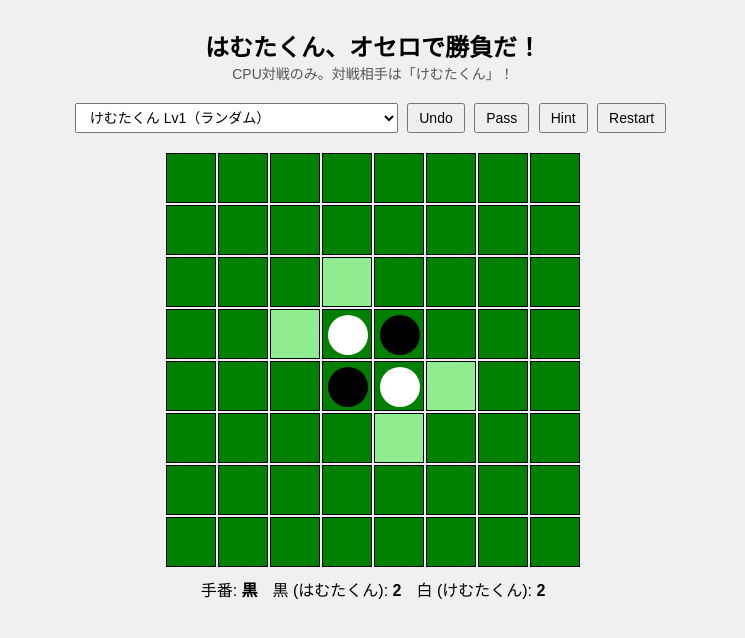
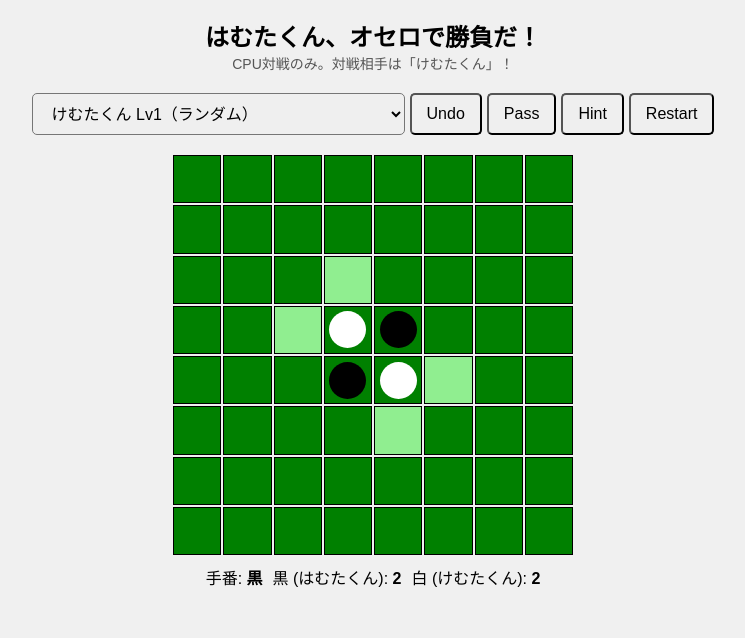
Before and after one commit to kenichiroukatani-commits/hamu_othello, a plain HTML site: page index.html in a window 1280 px wide. Shown: the whole page, without its empty margins (267-1012 px from the left). Drawn offline with Linux system fonts and the light colour scheme.

Commit message:
Add files via upload

```diff
--- a/index.html
+++ b/index.html
@@ -5,20 +5,20 @@
 <meta name="viewport" content="width=device-width, initial-scale=1.0">
 <title>はむたくん、オセロで勝負だ！</title>
 <style>
-body { font-family:sans-serif; display:flex; flex-direction:column; align-items:center; padding:20px; background:#f0f0f0; }
-.title { font-size:24px; font-weight:bold; }
-.subtitle { font-size:14px; color:#555; margin-bottom:10px; }
-.controls { margin:10px 0; }
-.controls select, .controls button { margin-right:5px; padding:5px 10px; font-size:14px; }
-.board { display:grid; grid-template-columns:repeat(8,50px); grid-template-rows:repeat(8,50px); gap:2px; margin-top:10px; }
-.square { width:50px; height:50px; background:green; border:1px solid #000; position:relative; cursor:pointer; }
-.disc { width:40px; height:40px; border-radius:50%; position:absolute; top:5px; left:5px; }
+body { font-family:sans-serif; display:flex; flex-direction:column; align-items:center; padding:10px; background:#f0f0f0; }
+.title { font-size:24px; font-weight:bold; text-align:center; }
+.subtitle { font-size:14px; color:#555; margin-bottom:10px; text-align:center; }
+.controls { margin:10px 0; display:flex; flex-wrap:wrap; justify-content:center; gap:5px; }
+.controls select, .controls button { padding:10px 15px; font-size:16px; border-radius:5px; }
+.board { display:grid; grid-template-columns:repeat(8,1fr); width:95vw; max-width:400px; aspect-ratio:1; gap:2px; margin-top:10px; }
+.square { background:green; border:1px solid #000; position:relative; }
+.disc { width:80%; height:80%; border-radius:50%; position:absolute; top:10%; left:10%; }
 .disc.black { background:black; }
 .disc.white { background:white; }
 .hint { background:lightgreen; }
-.scoreboard { margin-top:10px; display:flex; gap:15px; font-size:16px; }
+.scoreboard { margin-top:10px; display:flex; flex-wrap:wrap; gap:10px; font-size:16px; justify-content:center; }
 .scoreboard span { font-weight:bold; }
-#status { margin-top:10px; font-size:18px; font-weight:bold; }
+#status { margin-top:10px; font-size:18px; font-weight:bold; text-align:center; }
 </style>
 </head>
 <body>
@@ -68,27 +68,27 @@ const btnHint=document.getElementById('btn-hint');
 const btnPass=document.getElementById('btn-pass');
 const levelSelect=document.getElementById('levelSelect');
 
-let state = { board:createInitialBoard(), turn:BLACK, showHints:true, history:[], level:1 };
+let state={board:createInitialBoard(), turn:BLACK, showHints:true, history:[], level:1};
 
 function createInitialBoard(){
-    const b = Array.from({length:SIZE}, ()=>Array(SIZE).fill(EMPTY));
-    const mid = SIZE/2;
+    const b=Array.from({length:SIZE}, ()=>Array(SIZE).fill(EMPTY));
+    const mid=SIZE/2;
     b[mid-1][mid-1]=WHITE; b[mid][mid]=WHITE;
     b[mid-1][mid]=BLACK; b[mid][mid-1]=BLACK;
     return b;
 }
 
 const DIRS=[[-1,0],[1,0],[0,-1],[0,1],[-1,-1],[-1,1],[1,-1],[1,1]];
-function inBounds(r,c){return r>=0&&r<SIZE && c>=0&&c<SIZE;}
+function inBounds(r,c){return r>=0&&r<SIZE&&c>=0&&c<SIZE;}
 function getLegalMoves(board,player){
-    const moves = new Map();
+    const moves=new Map();
     for(let r=0;r<SIZE;r++) for(let c=0;c<SIZE;c++){
         if(board[r][c]!==EMPTY) continue;
         const flipsAll=[];
         for(const [dr,dc] of DIRS){
             let i=r+dr,j=c+dc,st=[];
             while(inBounds(i,j)&&board[i][j]===-player){ st.push([i,j]); i+=dr;j+=dc; }
-            if(st.length>0&&inBounds(i,j)&&board[i][j]===player) flipsAll.push(...st);
+            if(st.length>0 && inBounds(i,j) && board[i][j]===player) flipsAll.push(...st);
         }
         if(flipsAll.length>0) moves.set(`${r},${c}`, flipsAll);
     }
@@ -96,7 +96,7 @@ function getLegalMoves(board,player){
 }
 
 function applyMove(board,r,c,player,flips){
-    const next = board.map(row=>row.slice());
+    const next=board.map(row=>row.slice());
     next[r][c]=player;
     for(const [i,j] of flips) next[i][j]=player;
     return next;
@@ -110,9 +110,9 @@ function score(board){
 
 function render(){
     boardEl.innerHTML='';
-    const legal = getLegalMoves(state.board,state.turn);
+    const legal=getLegalMoves(state.board,state.turn);
     for(let r=0;r<SIZE;r++) for(let c=0;c<SIZE;c++){
-        const sq = document.createElement('button');
+        const sq=document.createElement('button');
         sq.className='square'; sq.dataset.r=r; sq.dataset.c=c;
         const v=state.board[r][c];
         if(v!==EMPTY){ const d=document.createElement('div'); d.className='disc '+(v===BLACK?'black':'white'); sq.appendChild(d);}
@@ -137,7 +137,7 @@ function makeMove(r,c){
     const key=`${r},${c}`;
     if(!legal.has(key)) return;
     pushHistory();
-    state.board = applyMove(state.board,r,c,state.turn,legal.get(key));
+    state.board=applyMove(state.board,r,c,state.turn,legal.get(key));
     state.turn*=-1;
     render();
     if(state.turn===WHITE) setTimeout(cpuMove,700);
@@ -154,7 +154,7 @@ function chooseMove(legal,level,board,player){
     const moves=[...legal.keys()].map(k=>k.split(',').map(Number));
     if(level===1) return moves[Math.floor(Math.random()*moves.length)];
     let bestVal=-Infinity,bestMove=null;
-    const depth = level>=10?3: level>=8?2: level>=6?1:0;
+    const depth=level>=10?3:level>=8?2:level>=6?1:0;
     for(const [r,c] of moves){
         const flips=legal.get(`${r},${c}`);
         let val=minimax(applyMove(board,r,c,player,flips),depth,-player,level);
@@ -211,7 +211,7 @@ function checkGameOver(){
 btnRestart.addEventListener('click',restart);
 btnUndo.addEventListener('click',undo);
 btnHint.addEventListener('click',toggleHint);
-btnPass.addEventListener('click', () => { state.turn*=-1; render(); });
+btnPass.addEventListener('click',()=>{ state.turn*=-1; render(); });
 levelSelect.addEventListener('change',()=>{ state.level=+levelSelect.value; });
 
 render();
```
Lines whose indentation alone changed are shown as unchanged.
